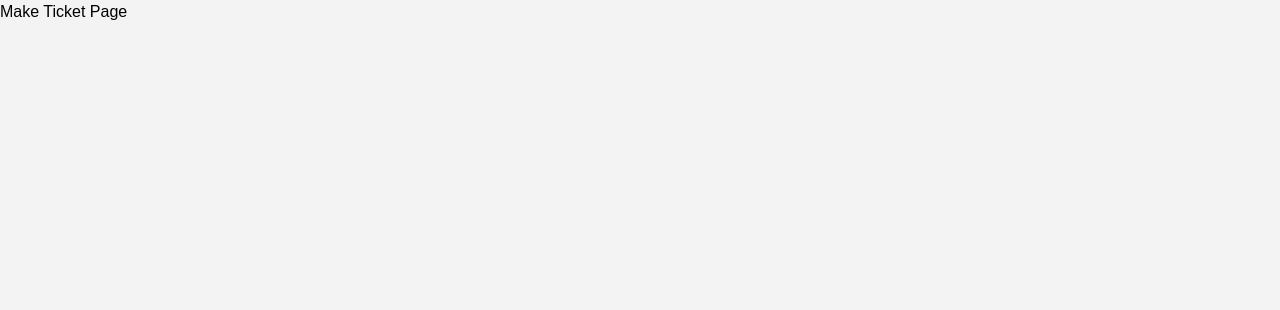
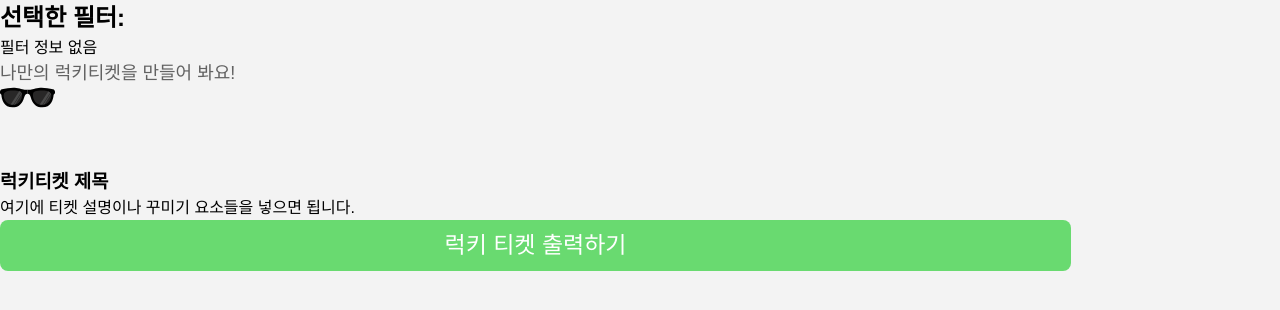
Before and after one commit to TOPPER-mirim/ItShow, a React (Vite) app: page /make in a window 1280 px wide. Shown: the top 310 px of the page. Built offline with nearby package versions, Linux system fonts and the light colour scheme; a web font is replaced by a local one.

Commit message:
feat: make page 추가

```diff
--- /dev/null
+++ b/src/components/TicketPreview.jsx
@@ -0,0 +1,15 @@
+import React from "react";
+
+function TicketPreview({ logoImgUrl, children }) {
+    return (
+        <div className="ticket-preview-container">
+            <div className="title-container">
+                <p className="preview-text">나만의 럭키티켓을 만들어 봐요!</p>
+                <img src={logoImgUrl} alt="이모지 아이콘" className="emoji-icon" />
+            </div>
+            <div className="ticket-content">{children}</div>
+        </div>
+    );
+}
+
+export default TicketPreview;
--- a/src/pages/MakeTicketPage.jsx
+++ b/src/pages/MakeTicketPage.jsx
@@ -1,9 +1,28 @@
+import React from "react";
+import "../styles/reset.css";
+import { useLocation } from "react-router-dom";
+import Button from "../components/Button";
+import TicketPreview from "../components/TicketPreview";
 
+const MakeTicketPage = () => {
+    const location = useLocation();
+    const { nickname, content, filter } = location.state || {};
 
-function MakeTicketPage() {
+    const logoUrl = "../images/필터-가오.svg";
+
     return (
-        <div>Make Ticket Page</div>
+        <div>
+            <h2>선택한 필터:</h2>
+            <p>{filter ? filter : "필터 정보 없음"}</p>
+
+            <TicketPreview logoImgUrl={logoUrl}>
+                <h3>럭키티켓 제목</h3>
+                <p>여기에 티켓 설명이나 꾸미기 요소들을 넣으면 됩니다.</p>
+            </TicketPreview>
+
+            <Button size="big">럭키 티켓 출력하기</Button>
+        </div>
     );
-}
+};
 
 export default MakeTicketPage;
```
